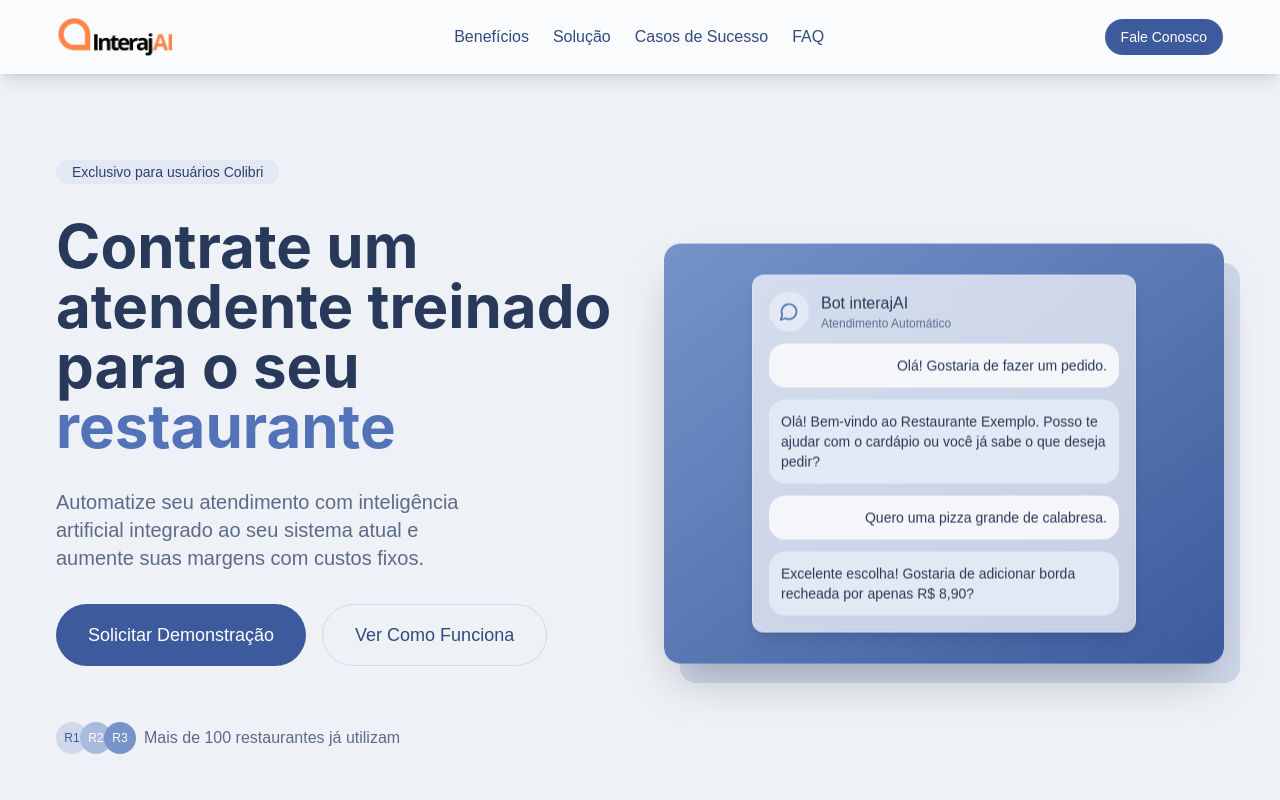
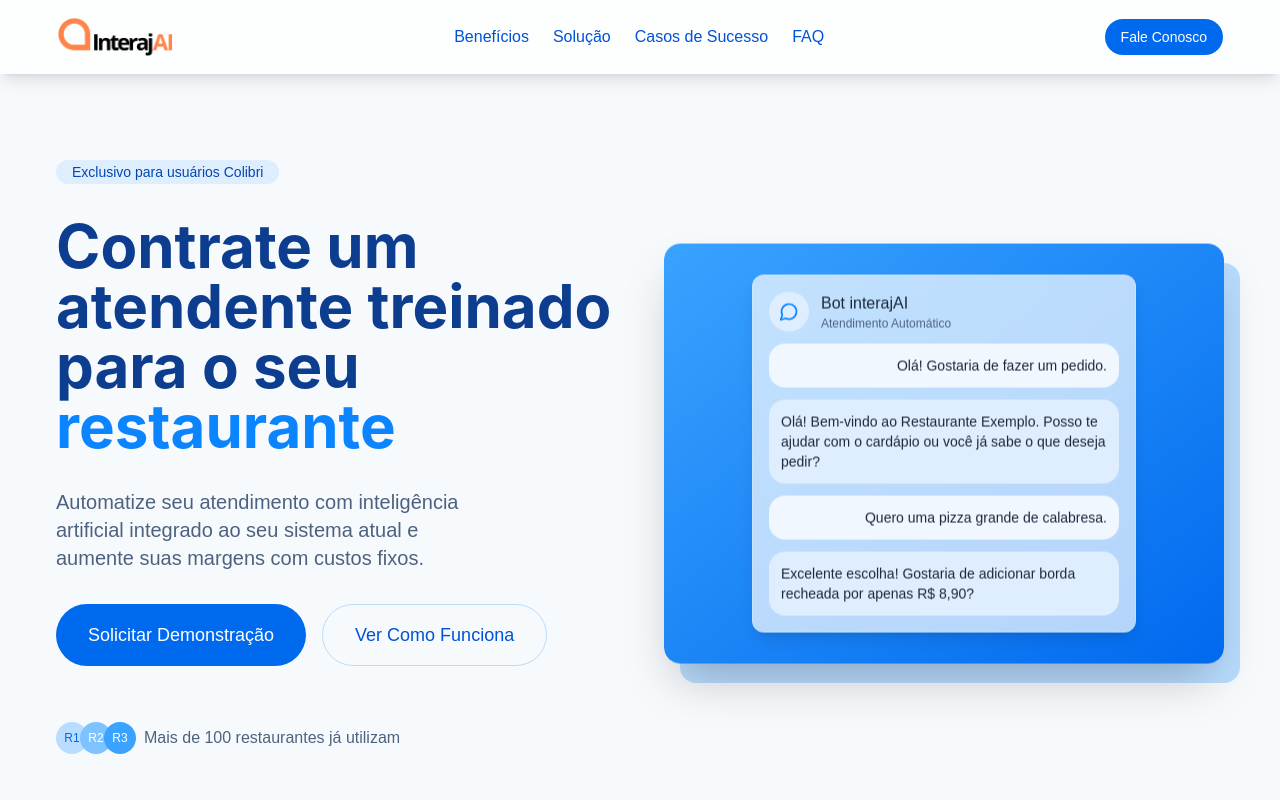
Before and after one commit to amcaribeiro1974/interajai-restaurantes, a React (Vite) app: page / in a window 1280 px wide. Shown: the top 800 px of the page. Built offline with nearby package versions, Linux system fonts and the light colour scheme.

Commit message:
feat: Update colors to InterajAI palette
This commit updates the color palette of the website to match the InterajAI logo colors. This includes changes to the base colors, component colors, and other UI elements.

```diff
--- a/src/index.css
+++ b/src/index.css
@@ -5,33 +5,33 @@
 
 @layer base {
   :root {
-    --background: 218 30% 95%;
-    --foreground: 220 35% 25%;
+    --background: 210 50% 98%;
+    --foreground: 217 33% 17%;
 
     --card: 0 0% 100%;
-    --card-foreground: 220 35% 25%;
+    --card-foreground: 217 33% 17%;
 
     --popover: 0 0% 100%;
-    --popover-foreground: 220 35% 25%;
+    --popover-foreground: 217 33% 17%;
 
-    --primary: 220 35% 45%;
+    --primary: 214 100% 47%;
     --primary-foreground: 0 0% 100%;
 
-    --secondary: 220 20% 96%;
-    --secondary-foreground: 220 35% 25%;
+    --secondary: 210 40% 96%;
+    --secondary-foreground: 217 33% 17%;
 
-    --muted: 220 20% 96%;
-    --muted-foreground: 220 20% 45%;
+    --muted: 210 40% 96%;
+    --muted-foreground: 215 25% 40%;
 
-    --accent: 220 20% 96%;
-    --accent-foreground: 220 35% 25%;
+    --accent: 210 40% 96%;
+    --accent-foreground: 217 33% 17%;
 
     --destructive: 0 84% 60%;
     --destructive-foreground: 210 40% 98%;
 
-    --border: 220 20% 90%;
-    --input: 220 20% 90%;
-    --ring: 220 35% 45%;
+    --border: 214 32% 91%;
+    --input: 214 32% 91%;
+    --ring: 214 100% 47%;
 
     --radius: 1rem;
   }
--- a/tailwind.config.ts
+++ b/tailwind.config.ts
@@ -64,17 +64,17 @@ export default {
 					ring: 'hsl(var(--sidebar-ring))'
 				},
 				interaj: {
-					'50': '#f4f6fa',
-					'100': '#e3e9f4',
-					'200': '#d0d9ec',
-					'300': '#a9bcdd',
-					'400': '#7694ca',
-					'500': '#5273b7',
-					'600': '#3d5b9c',
-					'700': '#324a7f',
-					'800': '#2c406a',
-					'900': '#29395a',
-					'950': '#1a2336',
+					'50': '#f0f7ff',
+					'100': '#dfeeff',
+					'200': '#b9ddff',
+					'300': '#7cc3ff',
+					'400': '#3aa3ff',
+					'500': '#0a85ff',
+					'600': '#006aef',
+					'700': '#0052d6',
+					'800': '#0447af',
+					'900': '#0c3d8f',
+					'950': '#072658',
 				}
 			},
 			borderRadius: {
```
